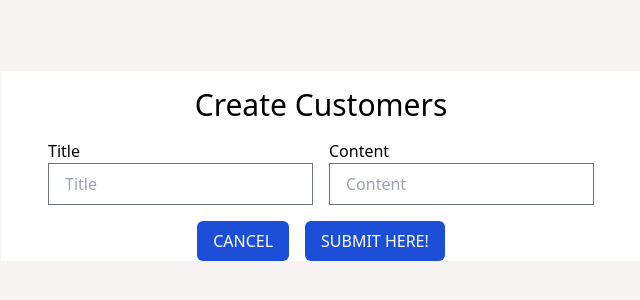
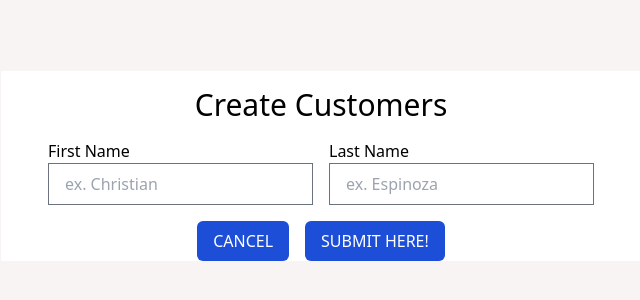
Before and after one commit to Seaaaany1804/Customer-Information-Portal, a Next.js app: page /posts/create in a window 1280 px wide. Shown: the part 234-534 px from the top of the page, without its empty margins (319-959 px from the left). Built offline with nearby package versions, Linux system fonts and the light colour scheme.

Commit message:
Changed UI and informations in create customers page

```diff
--- a/app/posts/create/page.js
+++ b/app/posts/create/page.js
@@ -6,13 +6,13 @@ import axios from "axios";
 
 const page = () => {
 
-    const [title, setTitle] = useState('')
-    const [content, setContent] = useState('')
+    const [fName, setfName] = useState('')
+    const [lName, setlName] = useState('')
     const router = useRouter()
 
     const handleSubmit = async (e) => {
         e.preventDefault()
-        await axios.post('http://localhost:5000/posts', {title, content})
+        await axios.post('http://localhost:5000/posts', {fName, lName})
         router.push('/')
     }
 
@@ -22,28 +22,28 @@ const page = () => {
       <div className="flex flex-col justify-center items-center w-[50%] bg-white">
         <h1 className="text-3xl font-normal p-4"> Create Customers </h1>
 
-        <form onSubmit={handleSubmit} className="flex flex-col items-center justify-center gap-4 w-[50%]">
+        <form onSubmit={handleSubmit} className="flex flex-col items-center justify-center gap-4 w-[70%]">
           <div className="flex gap-4">
-            <div>
-              <label> Title </label>
+            <div className="flex flex-col">
+              <label> First Name </label>
 
               <input
                   type="text"
-                  placeholder="Title"
-                  value={title}
+                  placeholder="ex. Christian"
+                  value={fName}
                   className="p-2 px-4 border border-gray-500"
-                  onChange={(e) => setTitle(e.target.value)}
+                  onChange={(e) => setfName(e.target.value)}
               />
             </div>
 
-            <div>
-              <label> Content </label>
+            <div className="flex flex-col">
+              <label> Last Name </label>
               <input
                   type="text"
-                  placeholder="Content"
-                  value={content}
+                  placeholder="ex. Espinoza"
+                  value={lName}
                   className="p-2 px-4 border border-gray-500"
-                  onChange={(e) => setContent(e.target.value)}
+                  onChange={(e) => setlName(e.target.value)}
               />
             </div>
           </div>
--- a/db.json
+++ b/db.json
@@ -17,6 +17,11 @@
       "lName": "Espinoza",
       "email": "ch.esp@gmail.com",
       "phoneNum": "+63945634176"
+    },
+    {
+      "id": "4764",
+      "fName": "James Eduard ",
+      "lName": "Sadaya"
     }
   ]
 }
```
